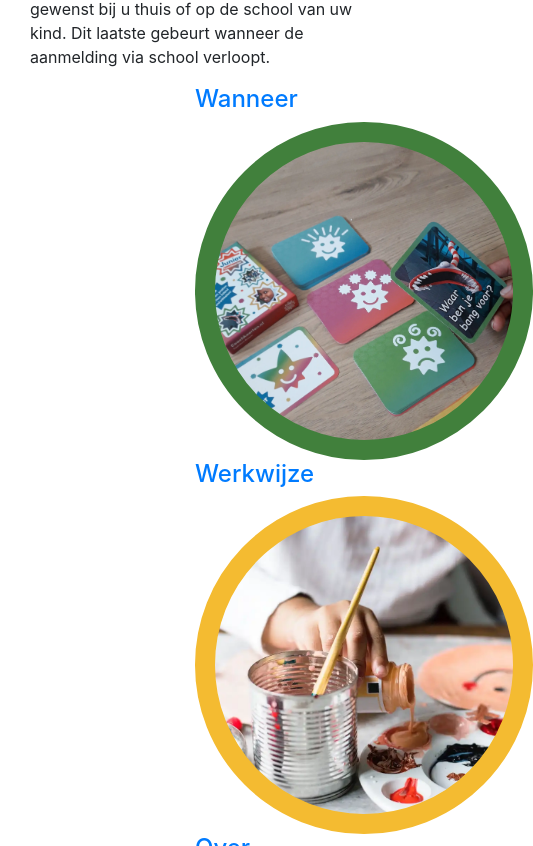
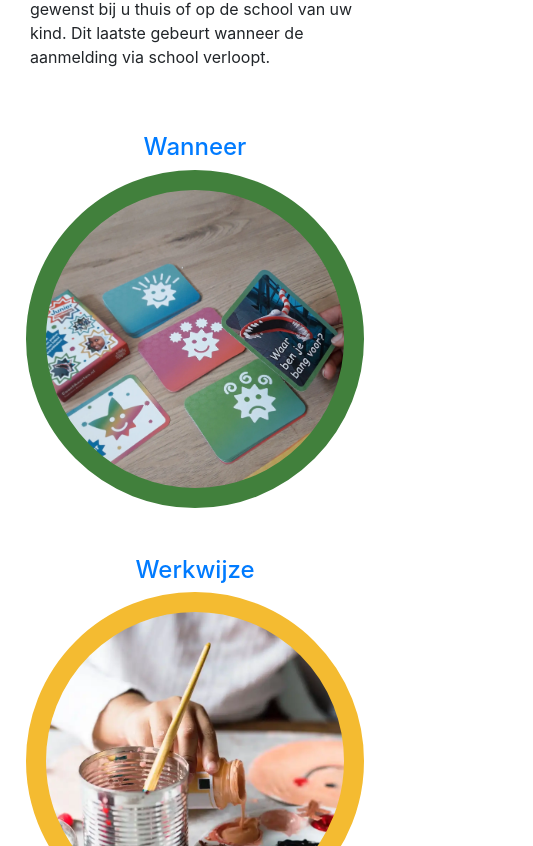
Before and after one commit to marcusabu/Kindwijs, a Nuxt app: page / in a window 390 px wide. Shown: the part 1738-2584 px from the top of the page, 533 px wide, since content can reach past the window. Built offline with nearby package versions, Linux system fonts and the light colour scheme.

Commit message:
Fix responsiveness

```diff
--- a/components/Container.vue
+++ b/components/Container.vue
@@ -26,14 +26,14 @@ export default {}
   position: relative;
 }
 
-@media (max-width: 1080px) {
+@media (max-width: 1200px) {
   .logo-container {
     display: flex;
     justify-content: center;
   }
 }
 
-@media (min-width: 1080px) {
+@media (min-width: 1200px) {
   .logo-container {
     position: absolute;
   }
--- a/components/ImageLink.vue
+++ b/components/ImageLink.vue
@@ -1,10 +1,10 @@
 <template>
-  <b-col cols="6" class="container">
+  <div>
     <a :href="to">
       <h4>{{ text }}</h4>
       <div class="image" v-bind:style="style" :alt="altText" />
     </a>
-  </b-col>
+  </div>
 </template>
 
 <script>
@@ -46,7 +46,10 @@ export default {
 </script>
 
 <style scoped>
-.container {
-  text-align: center;
+a {
+  flex-direction: column;
+  display: flex;
+  align-items: center;
+  padding-bottom: 3em;
 }
 </style>
--- a/pages/index.vue
+++ b/pages/index.vue
@@ -46,30 +46,38 @@
       laatste gebeurt wanneer de aanmelding via school verloopt.
     </p>
     <b-row class="image-links">
+      <b-col md="6" sm="12">
         <ImageLink
           text="Wanneer"
           to="/wanneer"
           :image="require('../assets/wanneer.webp')"
           color="#41803c"
         />
+      </b-col>
+      <b-col md="6" sm="12">
         <ImageLink
           text="Werkwijze"
           to="/werkwijze"
           :image="require('../assets/werkwijze.webp')"
           color="#f4bb31"
         />
+      </b-col>
+      <b-col md="6" sm="12">
         <ImageLink
           text="Over mij"
           to="/over-mij"
           :image="require('../assets/over-mij.webp')"
           color="#CC74A0"
         />
+      </b-col>
+      <b-col md="6" sm="12">
         <ImageLink
           text="Contact"
           to="/contact"
           :image="require('../assets/contact.webp')"
           color="#0084ca"
         />
+      </b-col>
     </b-row>
   </Container>
 </template>
@@ -82,6 +90,6 @@ export default {
 
 <style scoped>
 .image-links {
-  padding: 0 10em;
+  padding-top: 3em;
 }
 </style>
```
Lines whose indentation alone changed are shown as unchanged.
